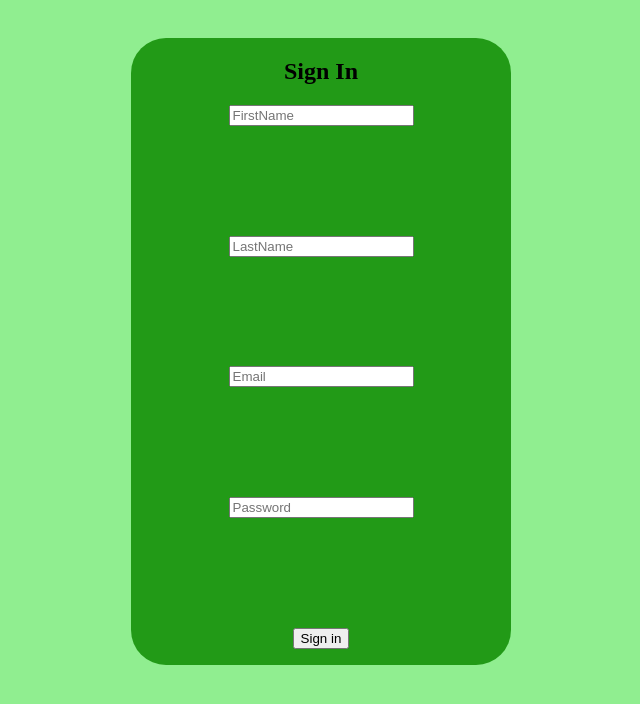
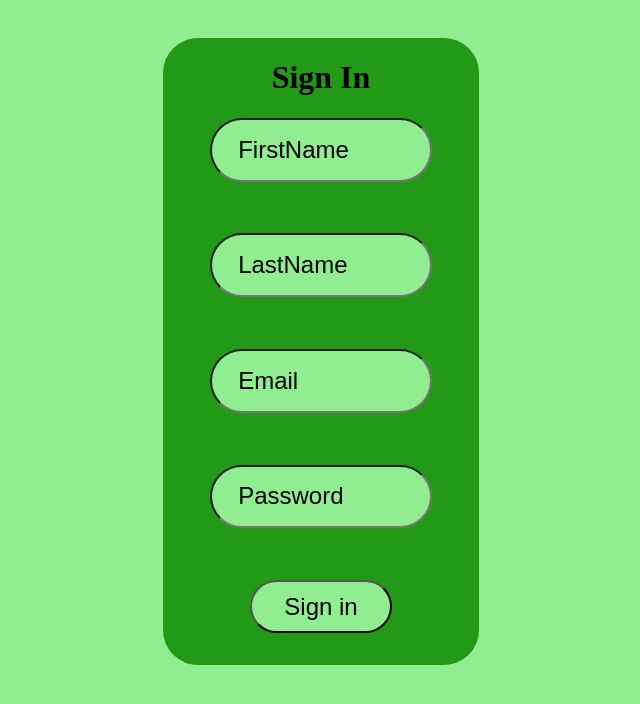
Before and after one commit to LouisTeilliais/PHP-todolist, a PHP site: page /signin.php in a window 1280 px wide. Shown: the part 45-749 px from the top of the page, without its empty margins (319-959 px from the left). Run offline with PHP 8.4, Linux system fonts and the light colour scheme.

Commit message:
signin page css finished

```diff
--- a/CSS/signIn.css
+++ b/CSS/signIn.css
@@ -1,14 +1,10 @@
-h1 {
-    color: blue;
-}
-
 #signin
 {
     display: flex;
     /* justify-content: space-between; */
     align-items: center;
     flex-direction: column;
-    width: 30%;
+    width: 25%;
     background-color: #229A17;
     margin: auto;
     margin-top: 3%;
@@ -22,4 +18,33 @@ h1 {
     flex-direction: column;
     height: 90%;
     align-items: center;
+    width: 100%;
 }
+
+.input
+{
+    width: 70%;
+    height: 12%;
+    background-color: lightgreen;
+    border-radius: 40px;
+    color: black;
+    font-size: x-large;
+    padding-left: 5%;
+}
+
+.input::placeholder
+{
+    color: black;
+    font-size: x-large;
+    padding-left: 5%;
+}
+
+.submit
+{
+    background-color: lightgreen;
+    width: 45%;
+    height: 10%;
+    border-radius: 40px;
+    margin-bottom: 5%;
+    font-size: x-large;
+}
--- a/signIn.php
+++ b/signIn.php
@@ -7,13 +7,13 @@
 
 <?php ob_start(); ?>
     <div id="signin">
-        <h2>Sign In</h2>
+        <h1>Sign In</h1>
         <form method="POST" action="signin.php" id="form">
-            <input type="text" placeholder="FirstName" name="firstname" required>
-            <input type="text" placeholder="LastName" name="lastname" required>
-            <input type="email" placeholder="Email" name="email" required>
-            <input type="password" placeholder="Password" name="pwd" required>
-            <input type="submit" value="Sign in" name="submit">
+            <input type="text" placeholder="FirstName" class="input" name="firstname" required>
+            <input type="text" placeholder="LastName" class="input" name="lastname" required>
+            <input type="email" placeholder="Email" class="input" name="email" required>
+            <input type="password" placeholder="Password" class="input" name="pwd" required>
+            <input type="submit" value="Sign in" name="submit" class="submit">
         </form>
     </div>
 <?php $content = ob_get_clean(); ?> <!-- Fin du template -->
```
